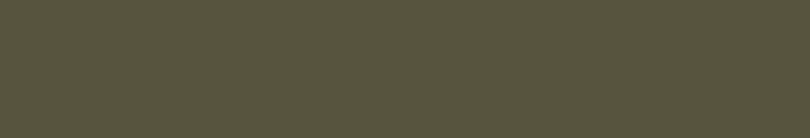
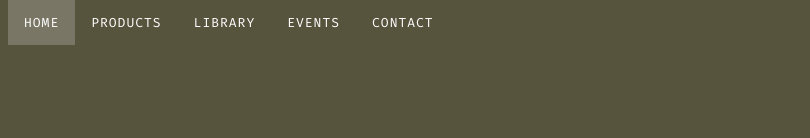
Before and after one commit to ssarahkhalid/ssarahkhalid.github.io, a plain HTML site: page index.html in a window 1280 px wide. Shown: the top 138 px of the page, without its empty margins (0-810 px from the left). Drawn offline with nearby package versions, Linux system fonts and the light colour scheme.

Commit message:
Update index.html

```diff
--- a/index.html
+++ b/index.html
@@ -11,6 +11,9 @@
     <link rel="preconnect" href="https://fonts.googleapis.com">
     <link rel="preconnect" href="https://fonts.gstatic.com" crossorigin>
     <link href="https://fonts.googleapis.com/css2?family=Cormorant+Garamond:ital,wght@0,300..700;1,300..700&display=swap" rel="stylesheet">
+    <link rel="stylesheet" href="https://cdnjs.cloudflare.com/ajax/libs/font-awesome/4.7.0/css/font-awesome.min.css">
+    <link rel="stylesheet" href="styling.css">
+    <script src="script.js"></script>
 <style>
 
 body{
@@ -115,6 +118,17 @@ background-color: #434750;
 
 <body>
 
+<div class="topnav" id="myTopnav">
+  <a href="#home" class="active">Home</a>
+  <a href="#products">Products</a>
+  <a href="#library">Library</a>
+  <a href="#events">Events</a>
+  <a href="#contact">Contact</a>
+  <a href="javascript:void(0);" class="icon" onclick="myFunction()">
+    <i class="fa fa-bars"></i>
+  </a>
+</div>
+
 <div id="all">
 
 <div id="container">
```
